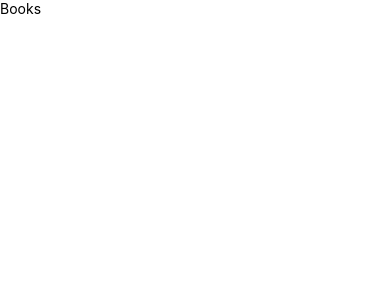
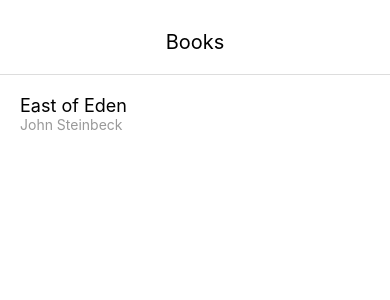
Before and after one commit to thinkswan/react-native-book-manager, a React Native app: screen / in a window 390 px wide. Shown: the top 300 px of the page. Built offline with nearby package versions, Linux system fonts and the light colour scheme.

Commit message:
feat: list books

```diff
--- a/src/components/Books.js
+++ b/src/components/Books.js
@@ -1,11 +1,40 @@
-import { SafeAreaView, Text } from 'react-native';
+import React from 'react';
+import { SafeAreaView, ScrollView, StyleSheet, Text, View } from 'react-native';
+import { connect } from 'react-redux';
 
-const Books = () => {
+const Books = ({ books }) => {
   return (
-    <SafeAreaView>
-      <Text>Books</Text>
+    <SafeAreaView style={styles.container}>
+      <Text style={styles.title}>Books</Text>
+
+      <ScrollView
+        keyboardShouldPersistTaps="always"
+        style={styles.booksContainer}>
+        {books.map((book, i) => (
+          <View key={i} style={styles.book}>
+            <Text style={styles.name}>{book.name}</Text>
+            <Text style={styles.author}>{book.author}</Text>
+          </View>
+        ))}
+      </ScrollView>
     </SafeAreaView>
   );
 };
 
-export default Books;
+const styles = StyleSheet.create({
+  container: { flex: 1 },
+  title: {
+    fontSize: 20,
+    textAlign: 'center',
+    paddingTop: 30,
+    paddingBottom: 20,
+  },
+  booksContainer: { flex: 1, borderTopWidth: 1, borderTopColor: '#ddd' },
+  book: { padding: 20 },
+  name: { fontSize: 18 },
+  author: { fontSize: 14, color: '#999' },
+});
+
+const mapStateToProps = state => ({ books: state.bookReducer.books });
+
+export default connect(mapStateToProps)(Books);
```
